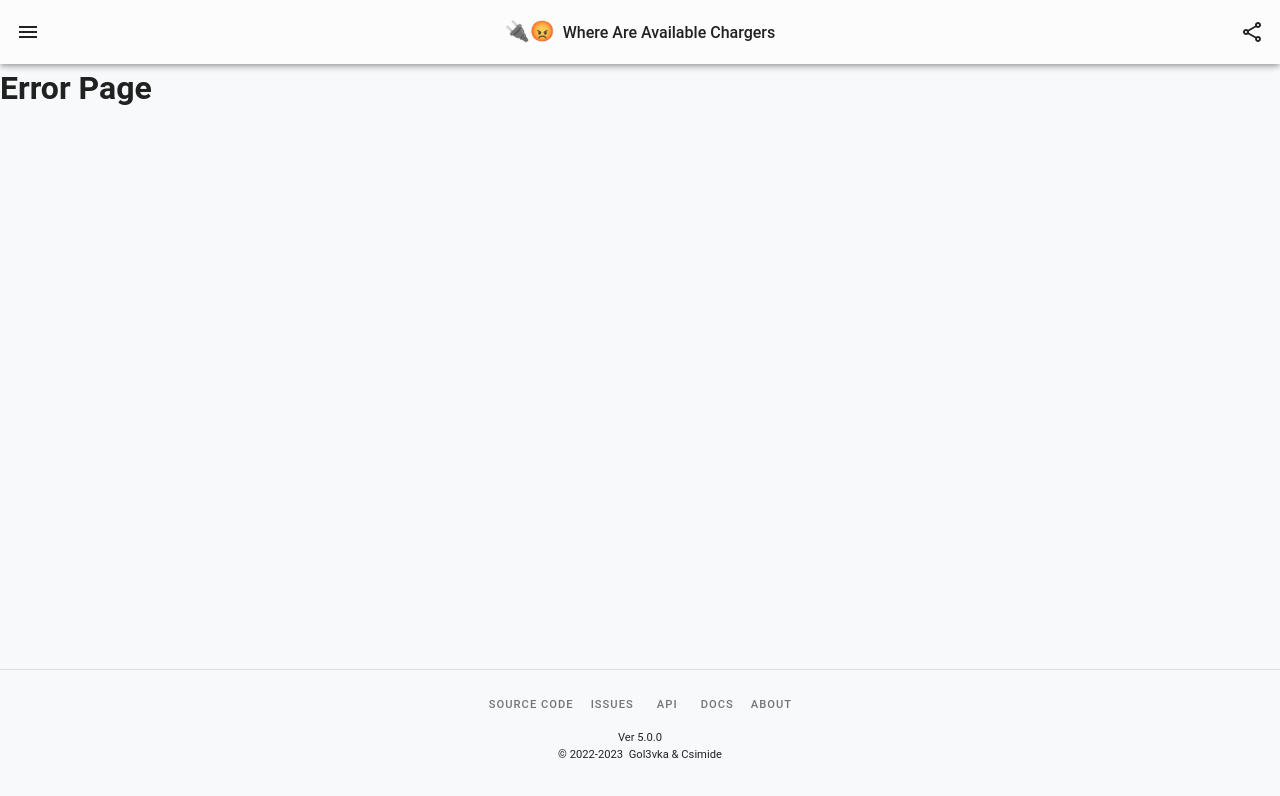
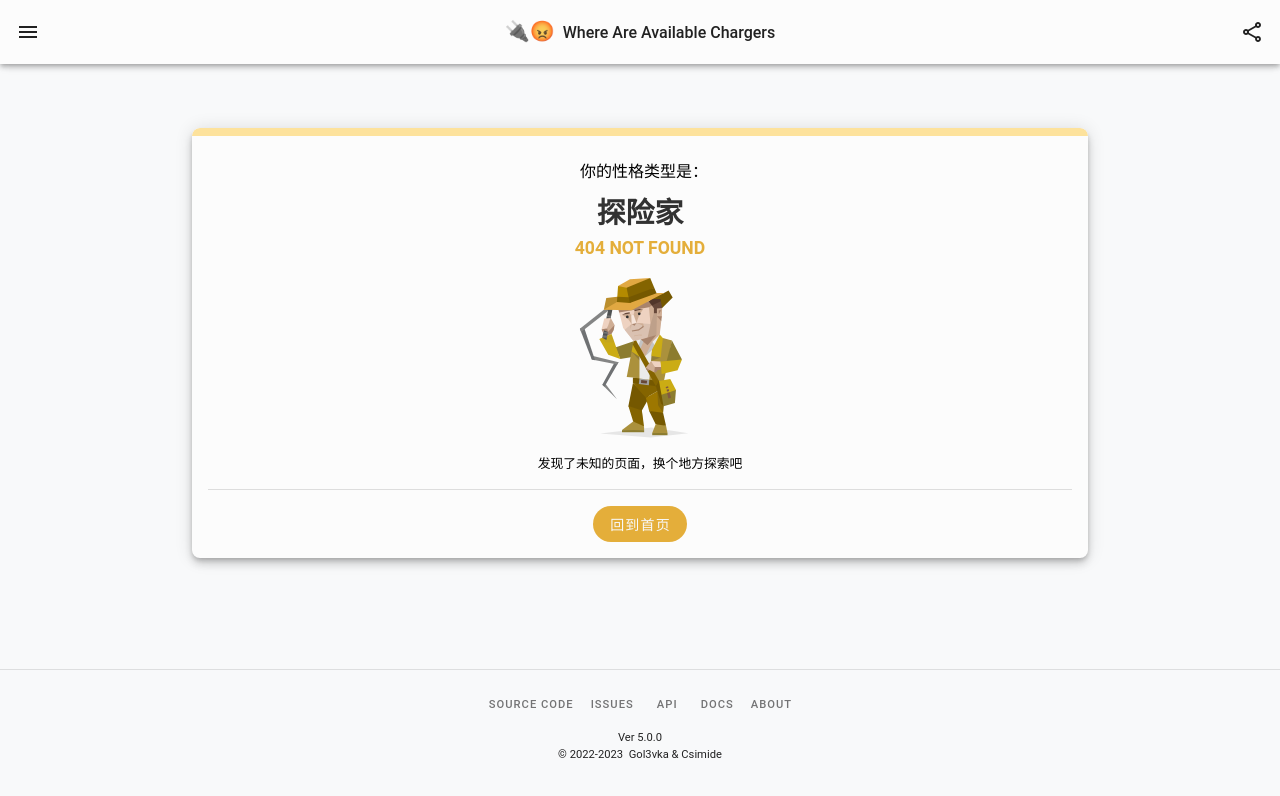
Before and after one commit to Golevka2001/Where-Are-Available-Chargers, a Vue app: page /error in a window 1280 px wide. Shown: the top 796 px of the page. Built offline with nearby package versions, Linux system fonts and the light colour scheme; no server answers.

Commit message:
Feat | Add `ErrorPage`

```diff
--- /dev/null
+++ b/src/components/error-page/index.ts
@@ -0,0 +1,4 @@
+import NotFound from './not-found/NotFound.vue';
+import StatusError from './status-error/StatusError.vue';
+
+export { NotFound, StatusError };
--- /dev/null
+++ b/src/components/error-page/not-found/NotFound.vue
@@ -0,0 +1,57 @@
+<!-- 错误页面中的 404 页面 -->
+
+<template>
+  <v-alert
+    border="top"
+    border-color="#ffb700"
+    color="surface"
+    rounded="lg"
+    variant="flat"
+    class="elevation-6 text-center"
+  >
+    <div
+      class="my-2"
+      style="font-size: 1rem"
+    >
+      &nbsp;&nbsp;你的性格类型是：
+    </div>
+    <div style="font-size: 1.8rem; font-weight: bolder; opacity: 0.8">
+      探险家
+    </div>
+    <div style="font-size: 1.1rem; font-weight: bolder; color: #e4ae3a">
+      404 NOT FOUND
+    </div>
+    <div
+      class="mx-auto my-4"
+      style="height: 10rem; width: 10rem"
+    >
+      <img
+        alt="explorer"
+        src="@/assets/img/explorer.svg"
+      />
+    </div>
+    <div
+      class="mx-4"
+      style="font-size: 0.8rem"
+    >
+      <slot> </slot>
+    </div>
+
+    <v-divider class="my-4" />
+
+    <v-btn
+      color="#e4ae3a"
+      rounded="pill"
+      variant="flat"
+      @click.stop="router.push('/status')"
+    >
+      <span class="text-background"> 回到首页 </span>
+    </v-btn>
+  </v-alert>
+</template>
+
+<script lang="ts" setup>
+import { useRouter } from 'vue-router';
+
+const router = useRouter();
+</script>
--- /dev/null
+++ b/src/components/error-page/status-error/StatusError.vue
@@ -0,0 +1,67 @@
+<!-- 错误页面中的充电桩状态获取失败页面 -->
+
+<template>
+  <v-alert
+    border="top"
+    border-color="error"
+    color="surface"
+    rounded="lg"
+    variant="flat"
+    class="elevation-6 text-center"
+  >
+    <div
+      class="face"
+      style="font-size: 6rem"
+    >
+      &#129488;
+    </div>
+    <div style="font-size: 1.5rem; font-weight: bolder">充电桩状态获取失败</div>
+    <div class="ma-4">请检查网络连接后重试</div>
+
+    <v-btn
+      color="error"
+      rounded="pill"
+      variant="tonal"
+      class="mt-6"
+      @click.stop="router.push('/status')"
+    >
+      <span> 重试 </span>
+    </v-btn>
+
+    <!-- TODO：Link -->
+    <div
+      class="mt-6 text-decoration-underline"
+      style="font-size: 0.7rem; opacity: 0.5"
+    >
+      若问题仍然存在，请与我们联系
+    </div>
+  </v-alert>
+</template>
+
+<script lang="ts" setup>
+import { useRouter } from 'vue-router';
+
+const router = useRouter();
+</script>
+
+<!-- 自定义动画 -->
+<style scoped>
+.face {
+  animation: rotate 2000ms linear infinite;
+}
+
+@keyframes rotate {
+  0% {
+    transform: rotateZ(0);
+  }
+  25% {
+    transform: rotateZ(10deg);
+  }
+  75% {
+    transform: rotateZ(-10deg);
+  }
+  100% {
+    transform: rotateZ(0deg);
+  }
+}
+</style>
--- a/src/router/index.ts
+++ b/src/router/index.ts
@@ -1,13 +1,14 @@
 import { createRouter, createWebHistory } from 'vue-router';
 
 const DefaultLayout = () => import('@/layouts/DefaultLayout.vue');
+
 const AboutPage = () => import('@/views/AboutPage.vue');
+const ChallengePage = () => import('@/views/ChallengePage.vue');
 const ErrorPage = () => import('@/views/ErrorPage.vue');
 const FeedbackPage = () => import('@/views/FeedbackPage.vue');
 const IllustrationPage = () => import('@/views/IllustrationPage.vue');
 const MapPage = () => import('@/views/MapPage.vue');
 const StatusPage = () => import('@/views/StatusPage.vue');
-const ChallengePage = () => import('@/views/ChallengePage.vue');
 
 const routes = [
   {
@@ -19,6 +20,11 @@ const routes = [
         path: 'about',
         name: 'About',
         component: AboutPage,
+      },
+      {
+        path: 'challenge',
+        name: 'Challenge',
+        component: ChallengePage,
       },
       {
         path: 'error',
@@ -47,9 +53,9 @@ const routes = [
         component: StatusPage,
       },
       {
-        path: 'challenge',
-        name: 'Challenge',
-        component: ChallengePage,
+        path: '/:pathMatch(.*)*',
+        name: '404',
+        component: ErrorPage,
       },
     ],
   },
--- /dev/null
+++ b/src/store/error.ts
@@ -0,0 +1,10 @@
+// 错误页面参数传递
+
+import { defineStore } from 'pinia';
+
+export const useErrorStore = defineStore('error', {
+  state: () => ({
+    errorFrom: '',
+    stationName: '',
+  }),
+});
--- a/src/views/ErrorPage.vue
+++ b/src/views/ErrorPage.vue
@@ -1,5 +1,50 @@
+<!-- 错误页面 -->
+<!-- NOTE：目前所有错误共用这一个页面，所以跳转时需要借助 errorStore 传递错误信息，并在此页面中相应地显示不同内容。
+  若 errorStore.errorFrom 为空，则默认为 404 页面。 -->
+
 <template>
-  <h1>Error Page</h1>
+  <div
+    :style="{ maxWidth: width < 960 ? '40rem' : '70rem' }"
+    class="mx-auto mt-16"
+  >
+    <!-- 404 (default) & Unknown station name -->
+    <div
+      v-if="errorStore.errorFrom === '' || errorStore.errorFrom === 'map'"
+      class="mx-auto"
+      style="width: 80%"
+    >
+      <not-found>
+        <span v-if="errorStore.errorFrom === 'map'">
+          没有找到充电站 “{{ errorStore.stationName }}” 的位置信息
+        </span>
+        <span v-else> 发现了未知的页面，换个地方探索吧 </span>
+      </not-found>
+    </div>
+
+    <!-- Status request failed -->
+    <div
+      v-else-if="errorStore.errorFrom === 'status'"
+      class="mx-auto"
+      style="width: 80%"
+    >
+      <status-error />
+    </div>
+  </div>
 </template>
 
-<script lang="ts" setup></script>
+<script lang="ts" setup>
+import { onBeforeRouteLeave } from 'vue-router';
+import { useDisplay } from 'vuetify';
+import { useErrorStore } from '@/store/error';
+
+import { NotFound, StatusError } from '@/components/error-page/';
+
+const { width } = useDisplay();
+const errorStore = useErrorStore();
+
+onBeforeRouteLeave(() => {
+  // 离开页面时清空错误信息
+  errorStore.errorFrom = '';
+  errorStore.stationName = '';
+});
+</script>
--- a/src/views/MapPage.vue
+++ b/src/views/MapPage.vue
@@ -3,9 +3,10 @@
 <template>
   <loading-indicator v-if="!isIframeLoaded" />
   <div
+    v-if="isStationNameValid"
     v-show="isIframeLoaded"
     class="flex-column fill-height"
-    :class="isIframeLoaded ? 'd-flex' : ''"
+    :class="isIframeLoaded ? 'd-flex' : 'none'"
   >
     <!-- Map -->
     <iframe
@@ -16,7 +17,6 @@
       @load="isIframeLoaded = true"
     >
     </iframe>
-
     <v-divider />
 
     <!-- Button group -->
@@ -28,6 +28,7 @@
 import { computed, onBeforeMount, onBeforeUnmount, ref } from 'vue';
 import { useRouter } from 'vue-router';
 import { useAppStore } from '@/store/app';
+import { useErrorStore } from '@/store/error';
 import { useStatusStore } from '@/store/status';
 import config from '@/config';
 import { stationPositionList } from '@/utils/lists';
@@ -42,8 +43,10 @@ const props = defineProps({
 
 const router = useRouter();
 const appStore = useAppStore();
+const errorStore = useErrorStore();
 const statusStore = useStatusStore();
 
+const isStationNameValid = ref(false); // 先检查充电站名称是否有效，无效时不渲染 iframe
 const isIframeLoaded = ref(false);
 // 构造腾讯地图 URL
 const mapUrl = computed(() => {
@@ -68,8 +71,11 @@ onBeforeMount(() => {
       (stationPosition) => stationPosition.title === props.stationName,
     )
   ) {
-    // TODO：error message
+    errorStore.errorFrom = 'map';
+    errorStore.stationName = props.stationName || '';
     router.push('/error');
+  } else {
+    isStationNameValid.value = true;
   }
 });
 onBeforeUnmount(() => {
--- a/src/views/StatusPage.vue
+++ b/src/views/StatusPage.vue
@@ -42,6 +42,7 @@ import { onMounted, ref } from 'vue';
 import { onBeforeRouteLeave, useRouter } from 'vue-router';
 import { useDisplay } from 'vuetify';
 import { useAppStore } from '@/store/app';
+import { useErrorStore } from '@/store/error';
 import { useStatusStore } from '@/store/status';
 import config from '@/config';
 
@@ -57,6 +58,7 @@ import {
 const router = useRouter();
 const { width } = useDisplay();
 const appStore = useAppStore();
+const errorStore = useErrorStore();
 const statusStore = useStatusStore();
 
 const bottomInfoBarComponent = ref();
@@ -136,6 +138,7 @@ onMounted(async () => {
     await statusStore.updateData();
   } catch (err) {
     // 数据更新失败，跳转到错误页面
+    errorStore.errorFrom = 'status';
     router.push('/error');
     return;
   }
```
Also changed, not shown: src/assets/img/explorer.svg (added), 1 other file (tests, documents, lock files or other folders).
